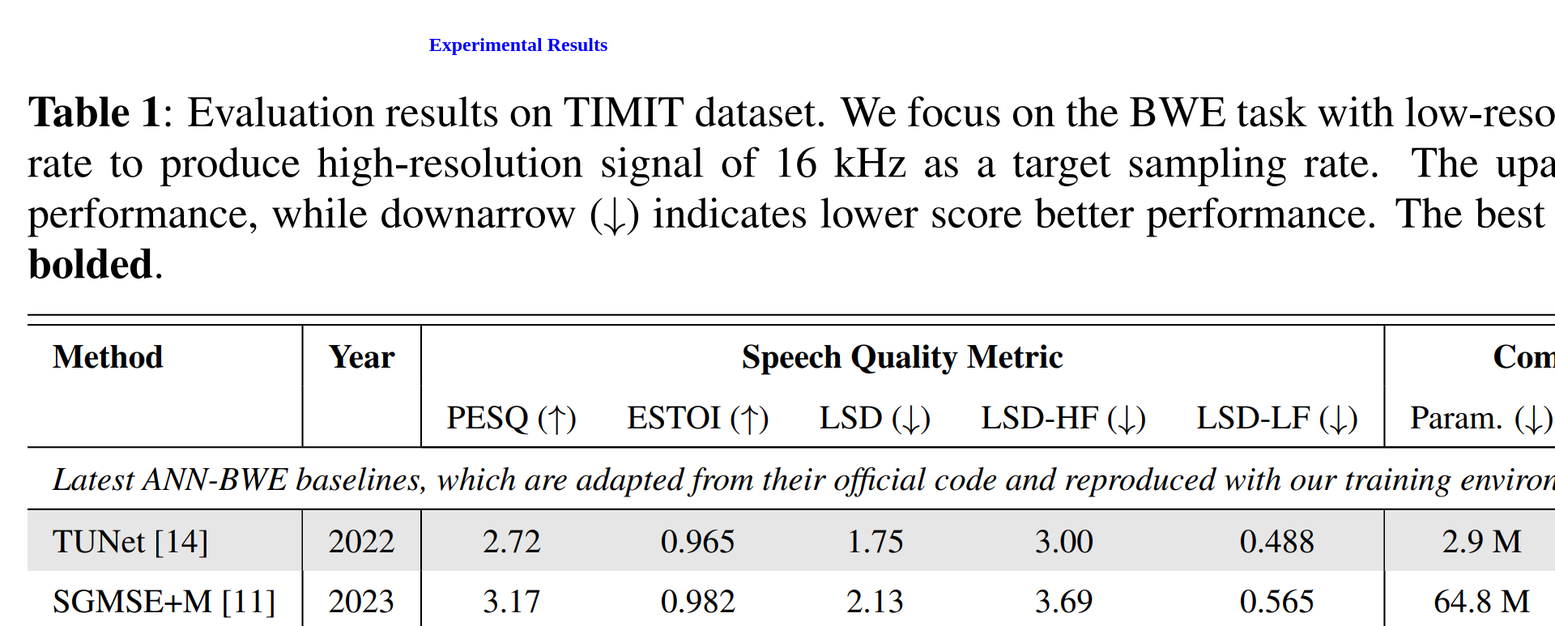
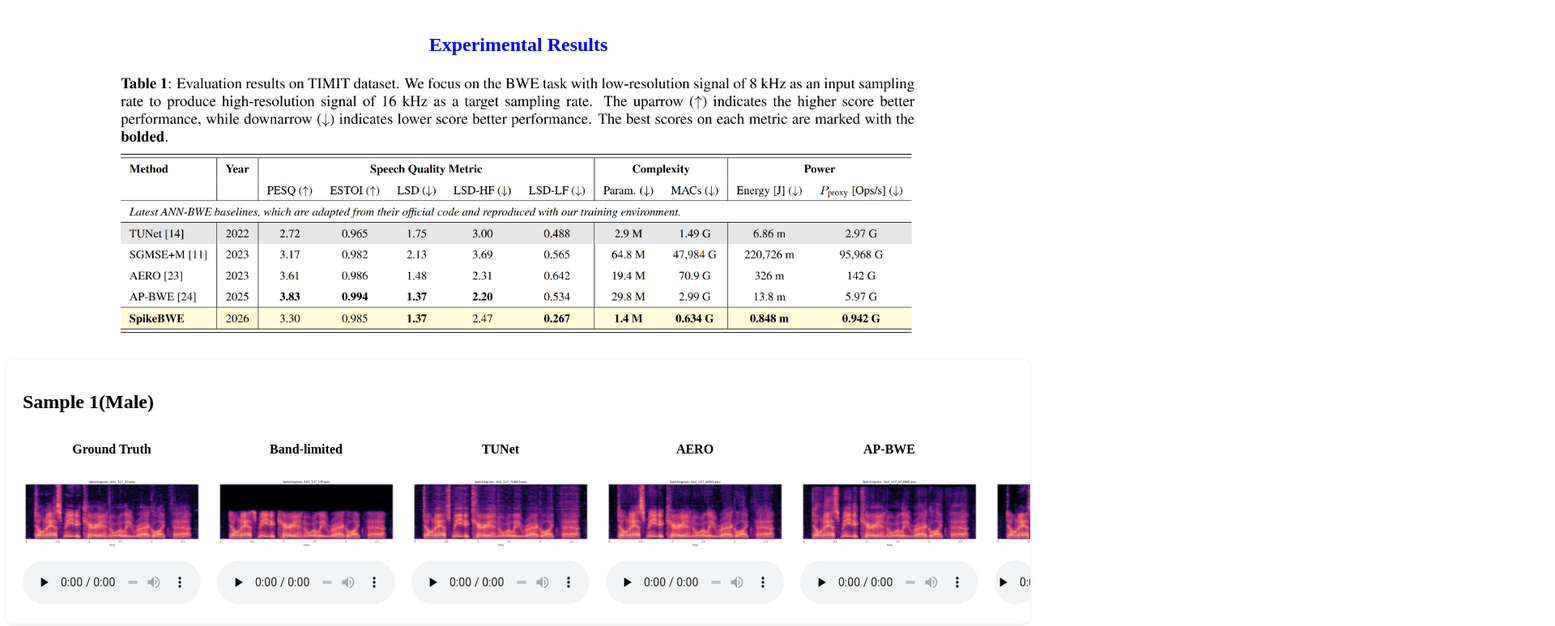
Before and after one commit to saangho-han/SpikeBWE-demo, a plain HTML site: page index.html in a window 1280 px wide. Shown: the part 422-1195 px from the top of the page at 81% size, 1920 px wide, since content can reach past the window. Drawn offline with Linux system fonts and the light colour scheme.

Commit message:
update project--v10

```diff
--- a/style.css
+++ b/style.css
@@ -81,3 +81,16 @@ h1 {
   font-weight: bold;   /* 볼드체 */
   color: blue;         /* 파란색 */
 }
+
+/* Table */
+.table-block {
+  width: 1000px;
+  margin: 0 auto;
+  text-align: center;
+}
+
+.demo-img {
+  width: 100%; /* block에 맞춤 */
+  max-width: 1000px; /* 최대 1000px */
+  height: auto;
+}
```
